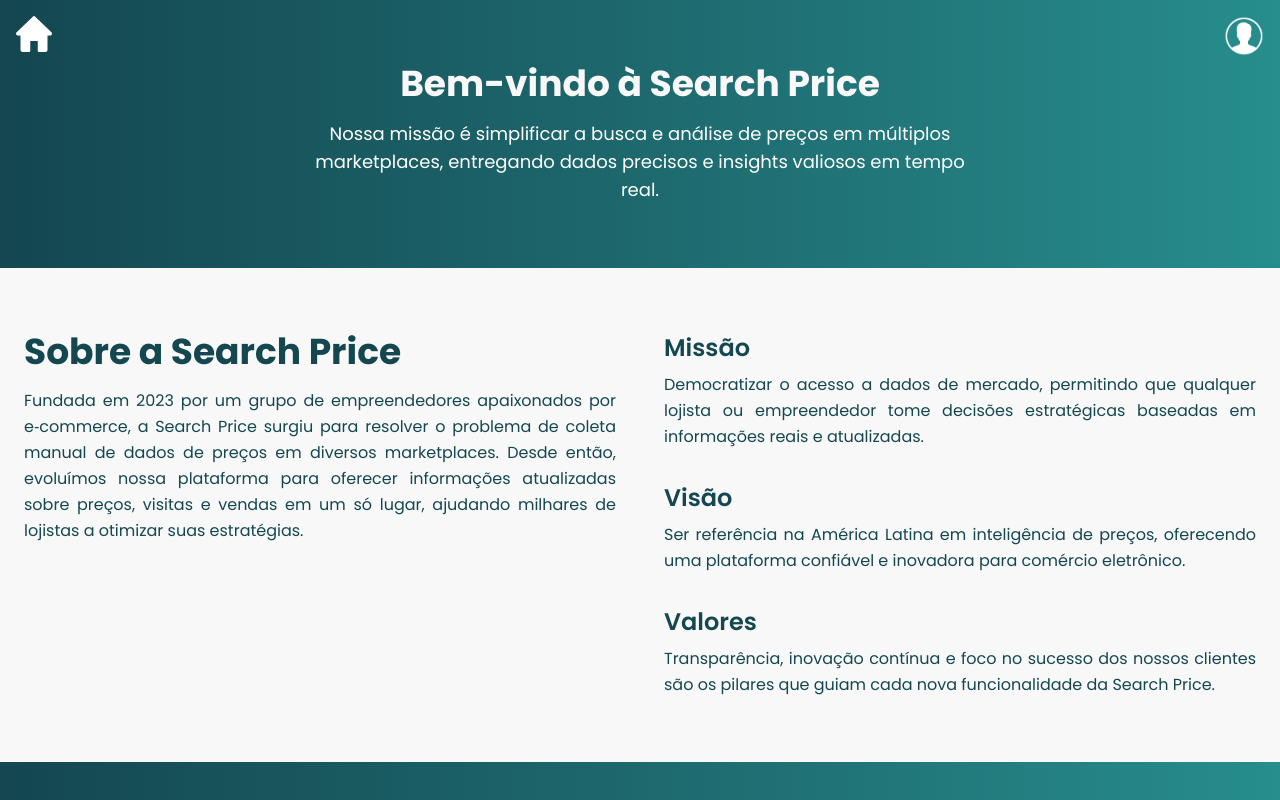
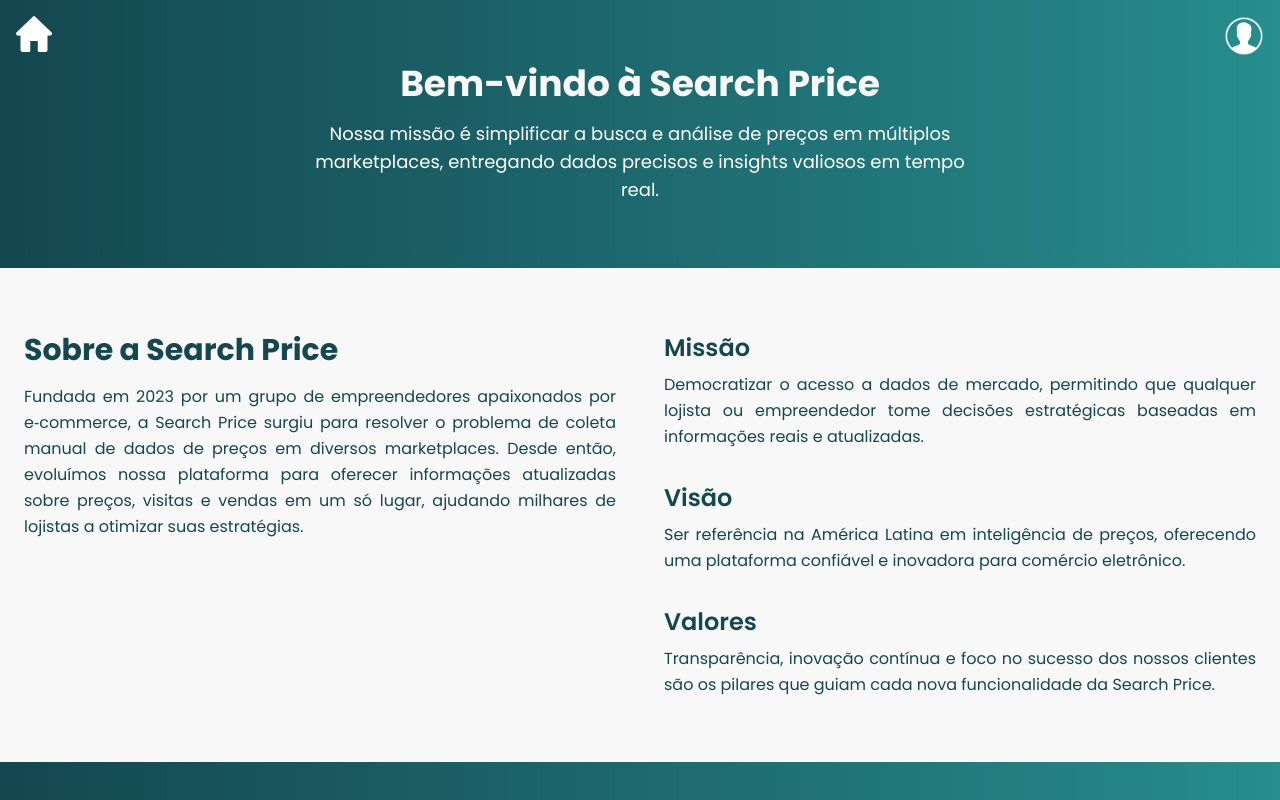
Before and after one commit to Searchprice-hq/SearchPrice, a Next.js app: page /about in a window 1280 px wide. Shown: the top 800 px of the page. Built offline with nearby package versions, Linux system fonts and the light colour scheme.

Commit message:
Changing about title

```diff
--- a/src/app/about/page.tsx
+++ b/src/app/about/page.tsx
@@ -84,7 +84,7 @@ export default function AboutPage() {
       <section className="py-16 bg-[var(--background-secondary)]">
         <div className="container mx-auto px-6 grid gap-12 md:grid-cols-2">
           <div>
-            <h1 className="text-4xl font-bold text-[var(--third-to-primary)] mb-4">
+            <h1 className="text-3xl font-bold text-[var(--third-to-primary)] mb-4">
               Sobre a Search Price
             </h1>
             <p className="text-[var(--white-to-primary)] text-justify leading-relaxed">
```
